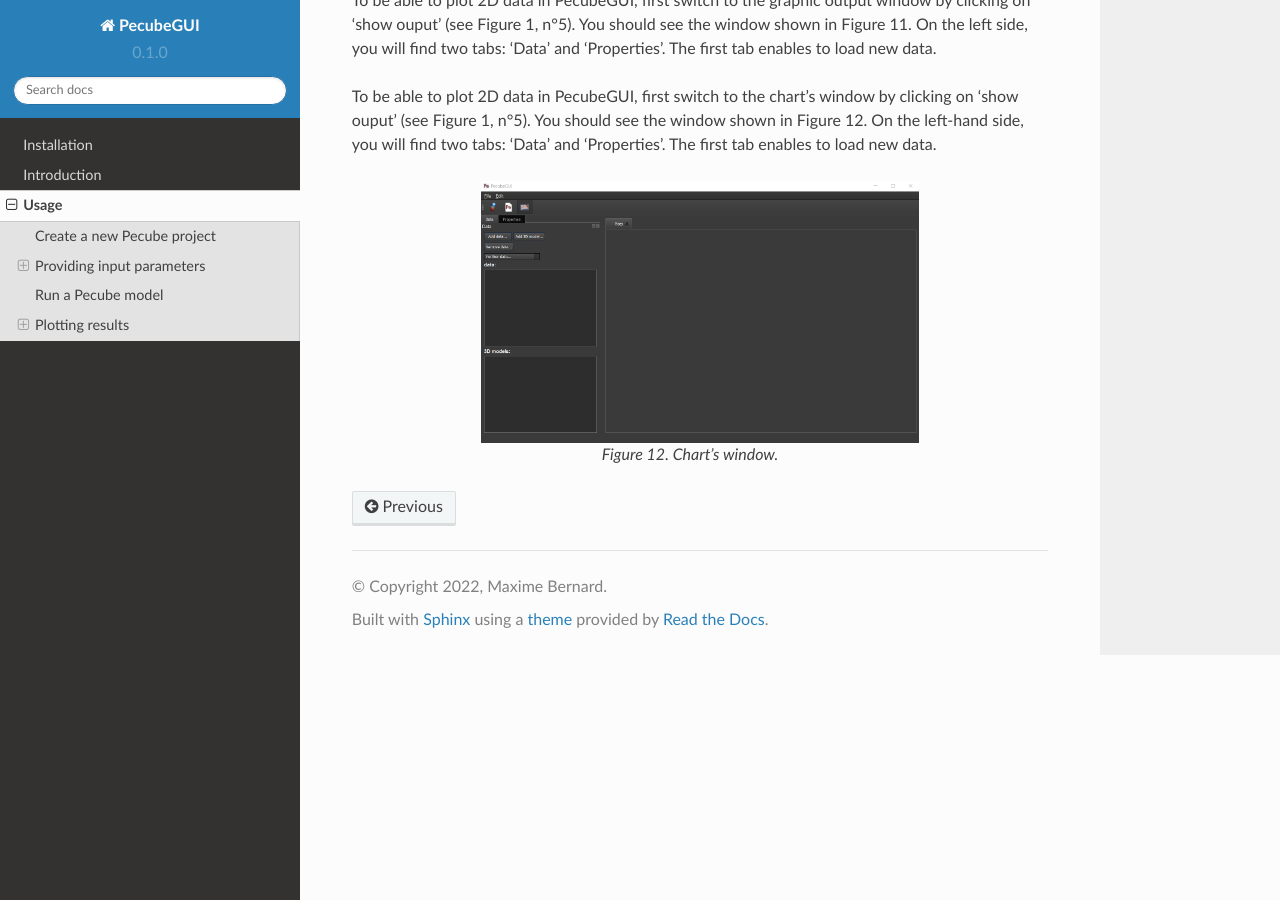
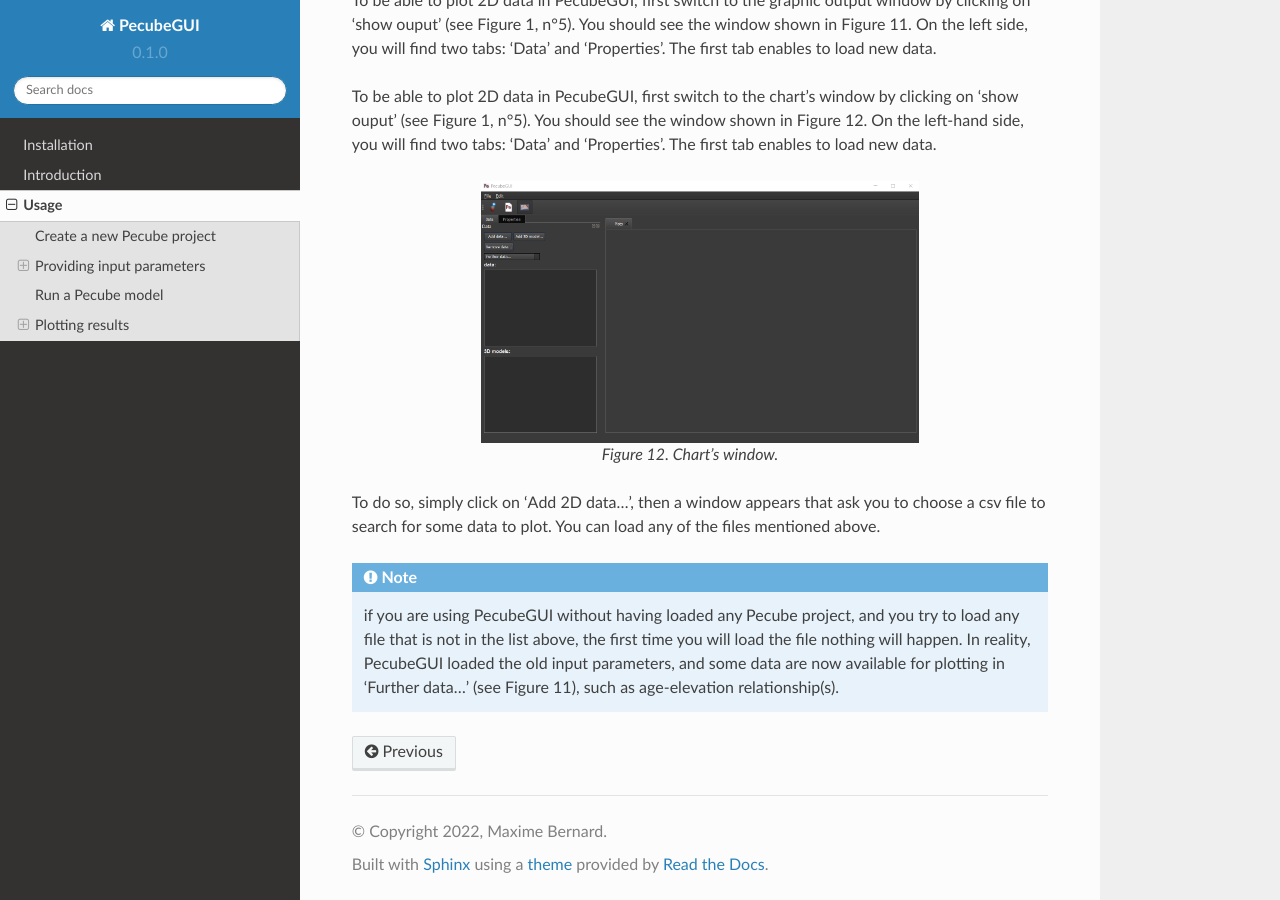
Before and after one commit to MBernAca/PecubeGUI_Doc, a Sphinx documentation site: the page built from docs/source/Usage.rst, in a window 1280 px wide and 900 px high, scrolled down 9009 px. Built offline with Sphinx 7.4.7 and the Read the Docs theme 2.0.0, drawn with Linux system fonts in a browser that asks for light colours.

Commit message:
Update Usage.rst

```diff
--- a/docs/source/Usage.rst
+++ b/docs/source/Usage.rst
@@ -214,3 +214,9 @@ To be able to plot 2D data in PecubeGUI, first switch to the graphic output wind
   :align: center
 
   *Figure 12. Chart's window.*
+
+
+To do so, simply click on ‘Add 2D data…’, then a window appears that ask you to choose a csv file to search for some data to plot. You can load any of the files mentioned above.
+
+.. note::
+  if you are using PecubeGUI without having loaded any Pecube project, and you try to load any file that is not in the list above, the first time you will load the file nothing will happen. In reality, PecubeGUI loaded the old input parameters, and some data are now available for plotting in ‘Further data…’ (see Figure 11), such as age-elevation relationship(s).
```
